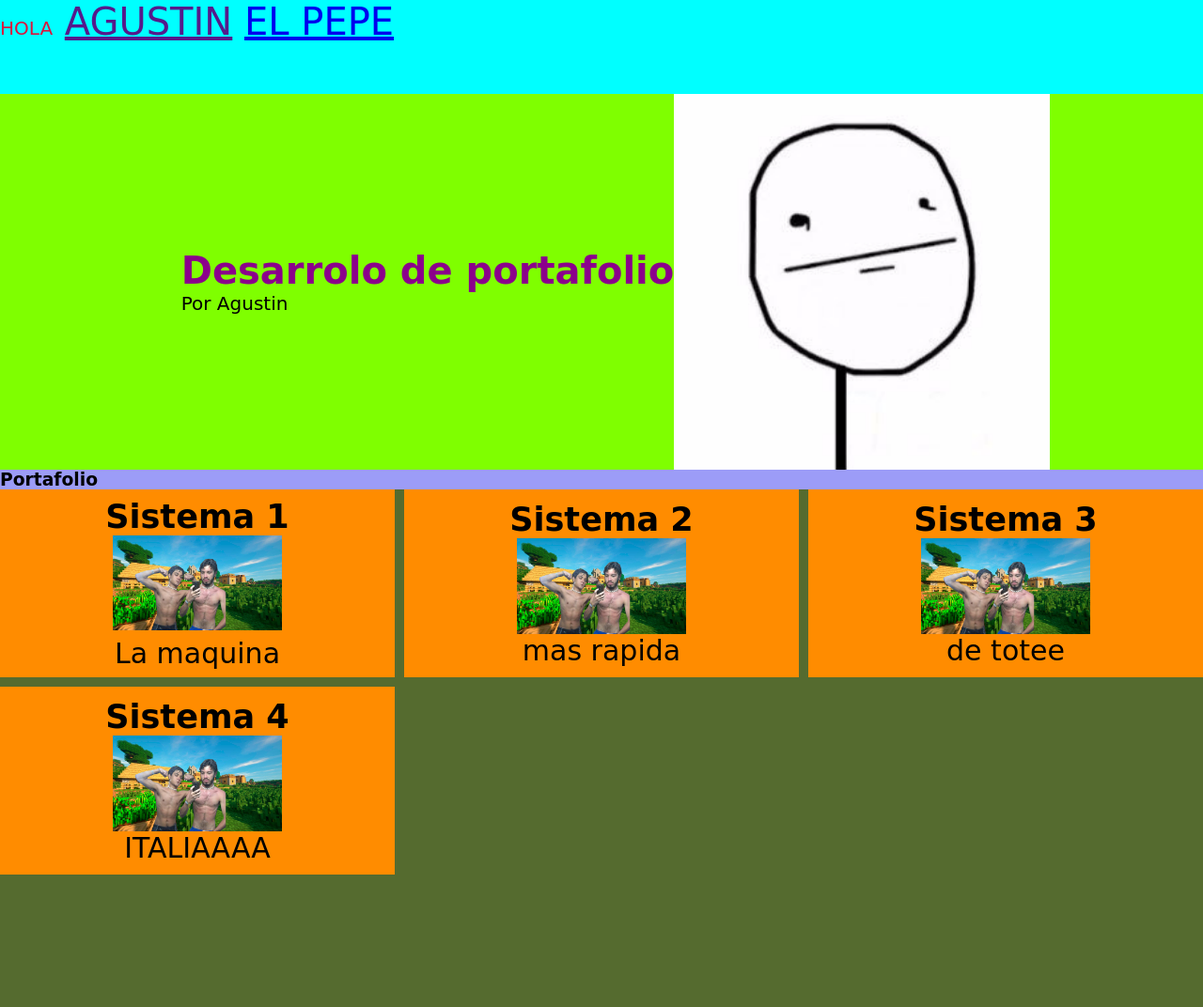
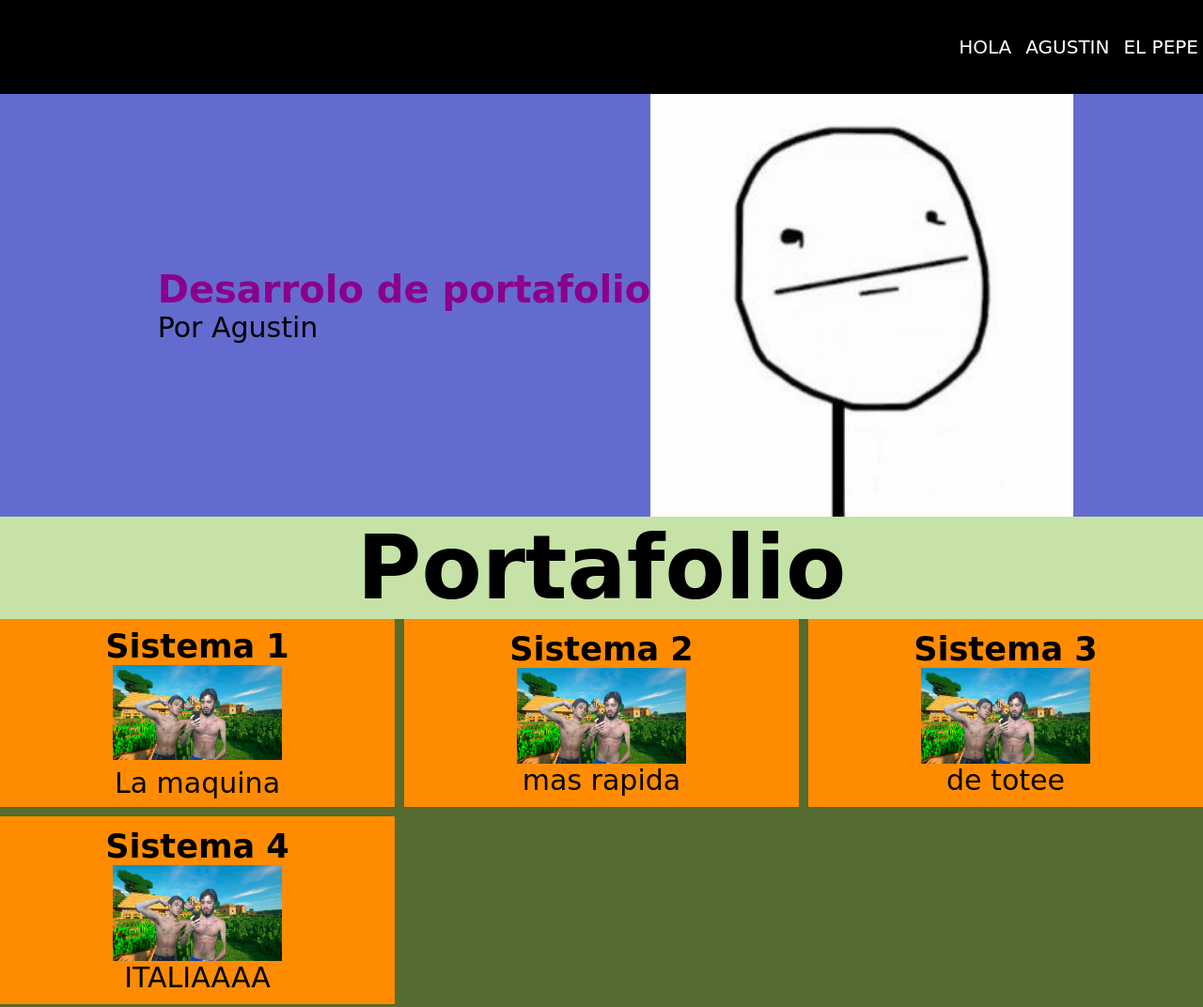
Before and after one commit to Aguspin/Mi_primer_portafolio, a plain HTML site: page index.html in a window 1280 px wide. Shown: the top 1072 px of the page at 94% size. Drawn offline with Linux system fonts and the light colour scheme.

Commit message:
cambiamos colores y modificamos tamaño deletra

```diff
--- a/assets/css/main.css
+++ b/assets/css/main.css
@@ -3,48 +3,49 @@
     padding:0;
 }
 body{
-    background-color: rgb(156, 156, 247);
+    background-color: rgb(198, 226, 166);
     font-family: 'Ephesis', cursive;
+    font-size: 80px;
 
 }
 
-.link-navbar{ /*es una clase*/
-    height: 80px;
-
-    font-size: 20px;
-    color:crimson;
-    text-decoration: none;
-}
 nav{
     height: 80px;
-    font-size:40px;
-    color:rgb(3, 158, 55);
-    text-decoration: none;
-}
-
-nav{
-    height: 100px;
     width: 100%;
-    background-color: cyan;
-0
-    display: flex;
-    align-self: center;
-    justify-content: space-between;
+    background-color: #000;
+    color:#fff;
 
 
+    display: flex;
+    align-items: center;
+    justify-content: flex-end;
+    padding: 10px;
 }
 
 .center-center{
     display: flex;
     align-items: center;
     justify-content: center;
+}
+
+nav a{
+    color:#fff;
+    font-size: 20px;
+    text-decoration: none;
+    padding-right: 15px;
+}
+
+.link-navbar{
+    font-size: 20px;
+    color: #fff;
+    text-decoration: none;
 
 }
 
 #home-hero{
     /*height: 50;*/
     width: 100%;
-    background-color: chartreuse;
+    background-color: rgb(100, 107, 206);
     padding: 0 15px 0 15px;
 
     display: flex;
@@ -61,11 +62,11 @@ nav{
 }
 
 #home-hero p{
-    font-size: 20px;
+    font-size: 30px;
 
 }
 #home-hero img{
-    width: 400px;
+    width: 450px;
 }
 
 
--- a/index.html
+++ b/index.html
@@ -25,7 +25,7 @@
 
 
 
-<h3>Portafolio</h3>
+<center><h3>Portafolio</h3></center>
 <section class="grid-container">
     <div class="perfil-card">
         <h3>Sistema 1</h3>
```
